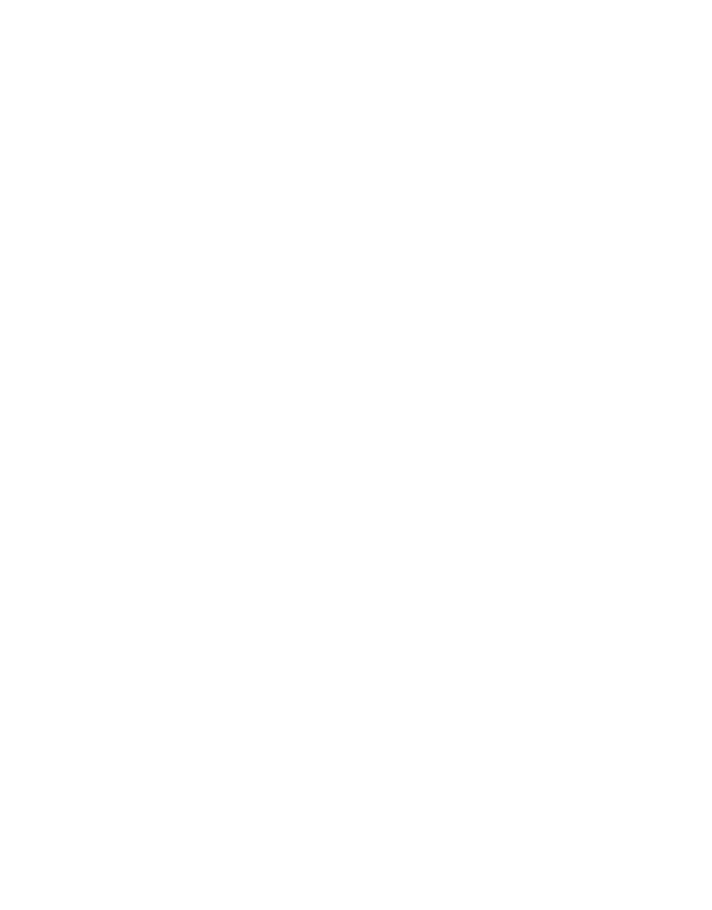
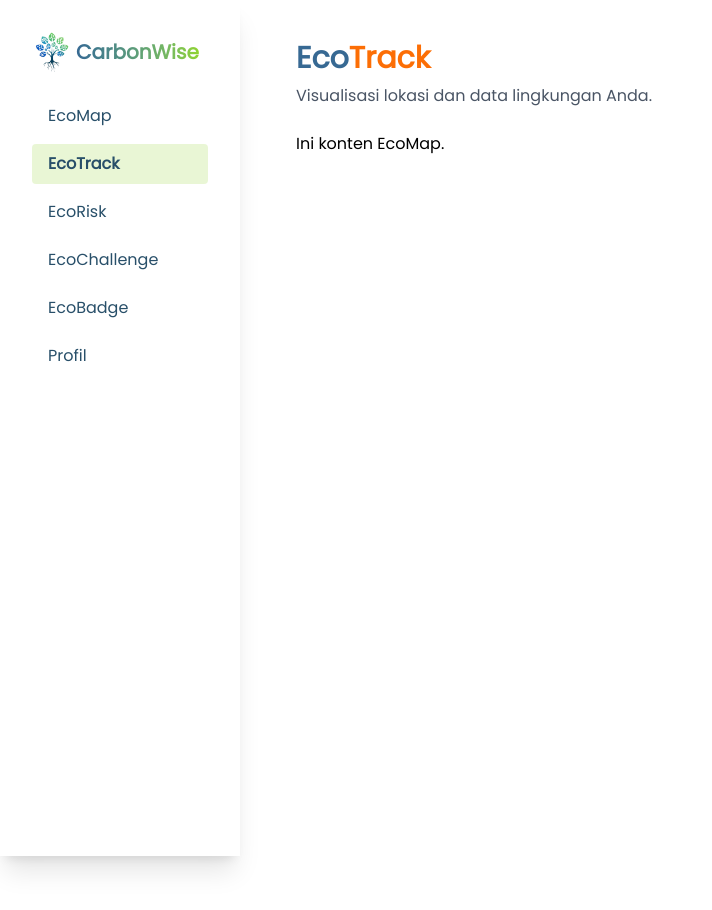
Before and after one commit to Suhailahnfsella/carbonwise, a Vue app: page /ecotrack in a window 1280 px wide. Before the commit this address had no page. Shown: the whole page, without its empty margins (0-712 px from the left). Before the commit the page ends 800 px from the top, so only its background shows below. Built offline with nearby package versions, Linux system fonts and the light colour scheme.

Commit message:
add: ecopage after login

```diff
--- a/src/components/ModalLogin.vue
+++ b/src/components/ModalLogin.vue
@@ -1,5 +1,8 @@
 <script setup>
 import { defineProps, ref, onMounted, onBeforeUnmount, defineEmits, watch } from 'vue'
+import { useRouter } from 'vue-router'
+
+const router = useRouter()
 
 const showPassword = ref(false)
 
@@ -118,6 +121,7 @@
 
   emit('close')
   showNotification('Berhasil masuk ke akun!')
+  router.push({ path: '/dashboard/ecomap' })
 }
 
 const register = () => {
--- /dev/null
+++ b/src/components/Sidebar.vue
@@ -0,0 +1,94 @@
+<template>
+  <div>
+    <div class="fixed top-4 left-4 z-50 lg:hidden flex flex-col items-start space-y-2">
+      <button
+        @click="toggleSidebar"
+        class="p-2 bg-white rounded shadow"
+        aria-label="Toggle sidebar"
+      >
+        <svg
+          v-if="!sidebarOpen"
+          xmlns="http://www.w3.org/2000/svg"
+          class="h-6 w-6 text-darkblue"
+          fill="none"
+          viewBox="0 0 24 24"
+          stroke="currentColor"
+        >
+          <path stroke-linecap="round" stroke-linejoin="round" stroke-width="2" d="M4 6h16M4 12h16M4 18h16" />
+        </svg>
+        <svg
+          v-else
+          xmlns="http://www.w3.org/2000/svg"
+          class="h-6 w-6 text-darkblue"
+          fill="none"
+          viewBox="0 0 24 24"
+          stroke="currentColor"
+        >
+          <path stroke-linecap="round" stroke-linejoin="round" stroke-width="2" d="M6 18L18 6M6 6l12 12" />
+        </svg>
+      </button>
+    </div>
+
+    <aside
+      :class="[
+        'fixed top-0 left-0 h-full bg-white shadow-xl px-6 md:px-8 py-18 md:py-20 lg:py-8 space-y-6 min-h-screen transition-transform duration-300 ease-in-out z-40',
+        sidebarOpen ? 'translate-x-0' : '-translate-x-full',
+        'lg:translate-x-0 lg:static lg:w-60'
+      ]"
+    >
+      <div class="flex items-center space-x-1">
+        <img src="/carbonwise.png" alt="CarbonWise Logo" class="h-10 w-10 object-contain" />
+        <span
+          class="font-semibold text-xl bg-gradient-to-r from-primaryblue to-greenlight bg-clip-text text-transparent"
+        >
+          CarbonWise
+        </span>
+      </div>
+      <nav class="space-y-2 mt-6">
+        <RouterLink
+          v-for="item in navItems"
+          :key="item.name"
+          :to="item.path"
+          class="block py-2 px-4 rounded text-darkblue hover:bg-gray-100"
+          :class="{ 'bg-greenlight/20 font-semibold': isActive(item.path) }"
+          @click="sidebarOpen = false"
+        >
+          {{ item.name }}
+        </RouterLink>
+      </nav>
+    </aside>
+
+    <div
+      v-if="sidebarOpen"
+      @click="sidebarOpen = false"
+      class="fixed inset-0 bg-black/30 z-30 lg:hidden"
+    ></div>
+
+    <main class="lg:ml-64 p-4 pt-10">
+      <slot />
+    </main>
+  </div>
+</template>
+
+<script setup>
+import { ref } from 'vue'
+import { useRoute } from 'vue-router'
+
+const sidebarOpen = ref(false)
+const toggleSidebar = () => {
+  sidebarOpen.value = !sidebarOpen.value
+}
+
+const route = useRoute()
+
+const navItems = [
+  { name: 'EcoMap', path: '/ecomap' },
+  { name: 'EcoTrack', path: '/ecotrack' },
+  { name: 'EcoRisk', path: '/ecorisk' },
+  { name: 'EcoChallenge', path: '/ecochallenge' },
+  { name: 'EcoBadge', path: '/ecobadge' },
+  { name: 'Profil', path: '/profil' },
+]
+
+const isActive = (path) => route.path === path
+</script>
--- /dev/null
+++ b/src/layouts/DashboardLayout.vue
@@ -0,0 +1,25 @@
+<template>
+  <div class="flex flex-col lg:flex-row min-h-screen">
+    <Sidebar />
+    <main class="flex-1 px-8 lg:px-2 py-2 lg:py-10">
+      <header class="mb-6 text-center lg:text-start space-y-2">
+        <h1 class="text-3xl font-bold">
+          <slot name="title">
+            <span class="text-darkblue"></span>
+          </slot>
+        </h1>
+        <p class="text-gray-600">
+          <slot name="description" />
+        </p>
+      </header>
+
+      <section>
+        <slot />
+      </section>
+    </main>
+  </div>
+</template>
+
+<script setup>
+import Sidebar from '@/components/Sidebar.vue'
+</script>
--- /dev/null
+++ b/src/pages/EcoBadgePage.vue
@@ -0,0 +1,19 @@
+<script setup>
+import DashboardLayout from '@/layouts/DashboardLayout.vue'
+</script>
+
+<template>
+  <DashboardLayout>
+    <template #title>
+      <span class="text-primaryblue">Eco</span><span class="text-choco">Badge</span>
+    </template>
+
+    <template #description>
+      Visualisasi lokasi dan data lingkungan Anda.
+    </template>
+
+    <div>
+      <p>Ini konten EcoBadge.</p>
+    </div>
+  </DashboardLayout>
+</template>
--- /dev/null
+++ b/src/pages/EcoChallengePage.vue
@@ -0,0 +1,19 @@
+<script setup>
+import DashboardLayout from '@/layouts/DashboardLayout.vue'
+</script>
+
+<template>
+  <DashboardLayout>
+    <template #title>
+      <span class="text-primaryblue">Eco</span><span class="text-greenlight">Challenge</span>
+    </template>
+
+    <template #description>
+      Visualisasi lokasi dan data lingkungan Anda.
+    </template>
+
+    <div>
+      <p>Ini konten EcoMap.</p>
+    </div>
+  </DashboardLayout>
+</template>
--- /dev/null
+++ b/src/pages/EcoMapPage.vue
@@ -0,0 +1,19 @@
+<script setup>
+import DashboardLayout from '@/layouts/DashboardLayout.vue'
+</script>
+
+<template>
+  <DashboardLayout>
+    <template #title>
+      <span class="text-primaryblue">Eco</span><span class="text-darkgreen">Map</span>
+    </template>
+
+    <template #description>
+      Visualisasi lokasi dan data lingkungan Anda.
+    </template>
+
+    <div>
+      <p>Ini konten EcoMap.</p>
+    </div>
+  </DashboardLayout>
+</template>
--- /dev/null
+++ b/src/pages/EcoRiskPage.vue
@@ -0,0 +1,19 @@
+<script setup>
+import DashboardLayout from '@/layouts/DashboardLayout.vue'
+</script>
+
+<template>
+  <DashboardLayout>
+    <template #title>
+      <span class="text-primaryblue">Eco</span><span class="text-secondaryblue">Risk</span>
+    </template>
+
+    <template #description>
+      Visualisasi lokasi dan data lingkungan Anda.
+    </template>
+
+    <div>
+      <p>Ini konten EcoMap.</p>
+    </div>
+  </DashboardLayout>
+</template>
--- /dev/null
+++ b/src/pages/EcoTrackPage.vue
@@ -0,0 +1,19 @@
+<script setup>
+import DashboardLayout from '@/layouts/DashboardLayout.vue'
+</script>
+
+<template>
+  <DashboardLayout>
+    <template #title>
+      <span class="text-primaryblue">Eco</span><span class="text-primaryoranye">Track</span>
+    </template>
+
+    <template #description>
+      Visualisasi lokasi dan data lingkungan Anda.
+    </template>
+
+    <div>
+      <p>Ini konten EcoMap.</p>
+    </div>
+  </DashboardLayout>
+</template>
--- /dev/null
+++ b/src/pages/ProfilPage.vue
@@ -0,0 +1,19 @@
+<script setup>
+import DashboardLayout from '@/layouts/DashboardLayout.vue'
+</script>
+
+<template>
+  <DashboardLayout>
+    <template #title>
+      <span class="text-primaryblue">Profil</span>
+    </template>
+
+    <template #description>
+      Visualisasi lokasi dan data lingkungan Anda.
+    </template>
+
+    <div>
+      <p>Ini konten EcoMap.</p>
+    </div>
+  </DashboardLayout>
+</template>
```
Also changed, not shown: src/router/index.js (+12 -0 lines).
